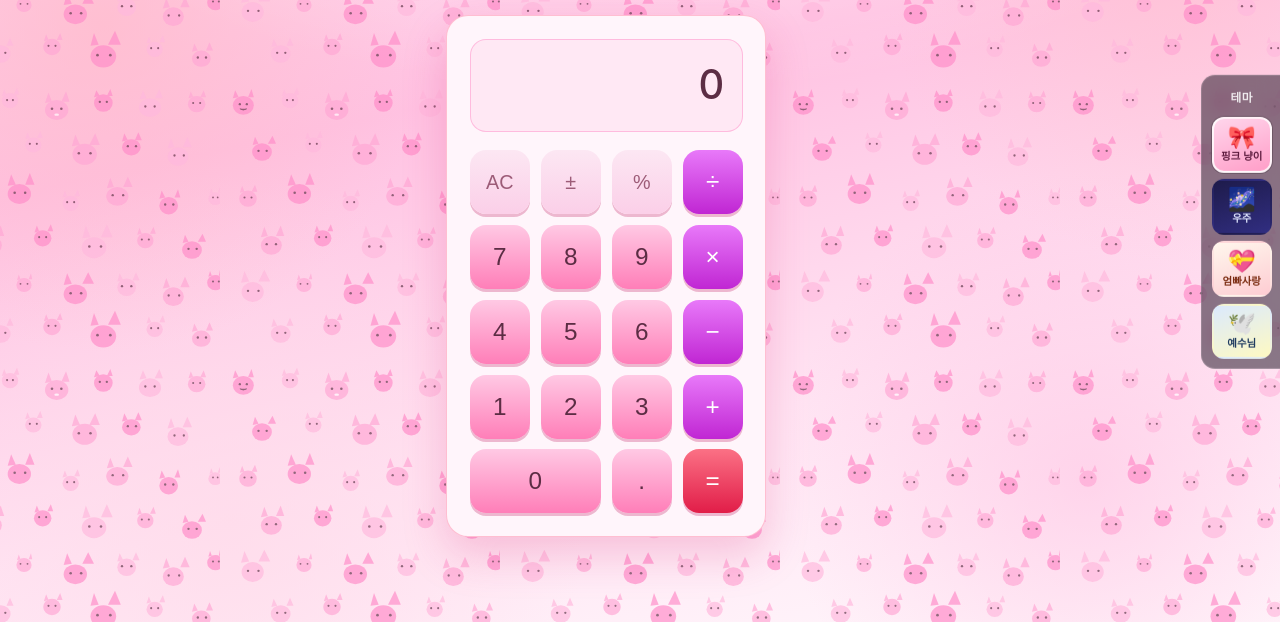
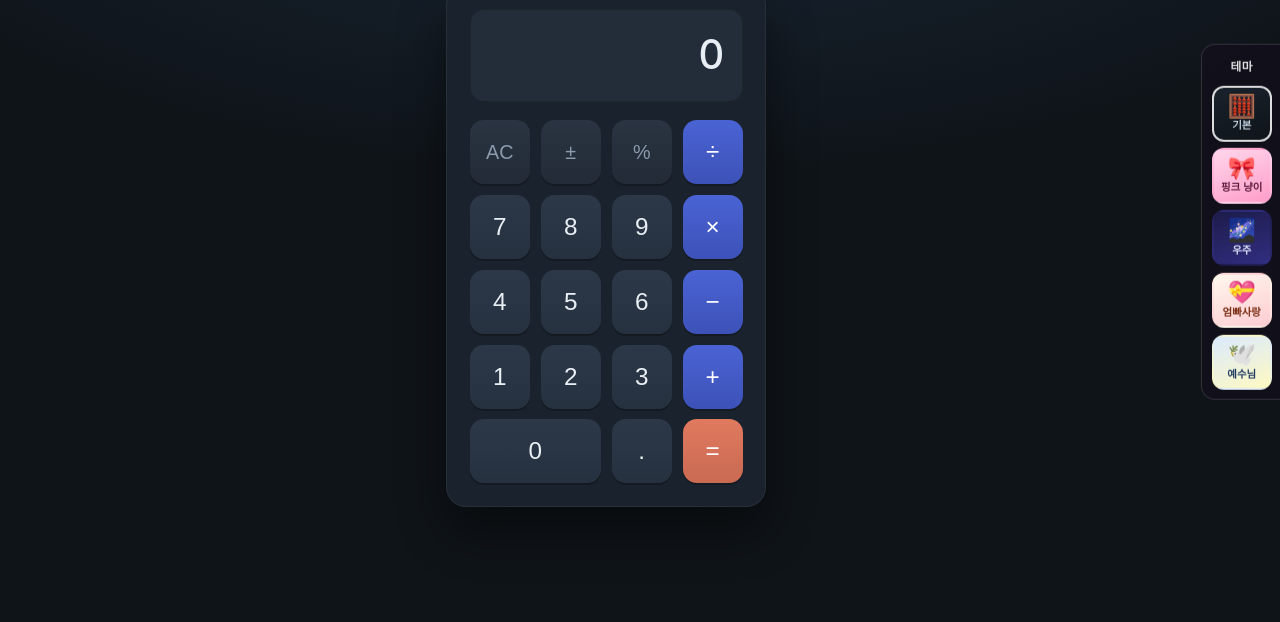
Before and after one commit to SerenePark/calculator, a website: page index.html in a window 1280 px wide. Shown: the part 178-800 px from the top of the page. Drawn offline with Linux system fonts and the light colour scheme.

Commit message:
Add files via upload

```diff
--- a/index.html
+++ b/index.html
@@ -1,5 +1,5 @@
 <!DOCTYPE html>
-<html lang="ko" data-theme="pink-cat">
+<html lang="ko" data-theme="minimal">
 <head>
   <meta charset="UTF-8">
   <meta name="viewport" content="width=device-width, initial-scale=1.0">
@@ -11,7 +11,7 @@
 <body>
   <main class="app">
     <h1 class="app-title">계산기</h1>
-    <p id="ent-status" class="ent-status" aria-live="polite"></p>
+    <p id="ent-status" class="ent-status" aria-live="polite" hidden></p>
     <div class="calculator" role="application" aria-label="계산기">
       <div class="display" aria-live="polite">
         <span class="display-value" id="display">0</span>
@@ -61,7 +61,7 @@
         <div class="pricing-actions">
           <button type="button" class="checkout-modal__pay checkout-modal__pay--secondary pricing-modal__btn pricing-modal__btn--pack" id="btn-buy-pack">
             <span class="pricing-modal__btn-shine" aria-hidden="true"></span>
-            <span class="pricing-modal__btn-label">5회 이용권 · ₩5,000</span>
+            <span class="pricing-modal__btn-label">10회 이용권 · ₩5,000</span>
           </button>
           <button type="button" class="checkout-modal__pay pricing-modal__btn pricing-modal__btn--sub" id="btn-buy-sub">
             <span class="pricing-modal__btn-shine" aria-hidden="true"></span>
@@ -78,7 +78,11 @@
 
   <aside class="theme-dock" aria-label="계산기 테마 선택">
     <p class="theme-dock__label">테마</p>
-    <button type="button" class="theme-chip theme-chip--pink theme-chip--active" data-theme-id="pink-cat" aria-pressed="true" title="핑크 냥이 (기본)">
+    <button type="button" class="theme-chip theme-chip--minimal theme-chip--active" data-theme-id="minimal" aria-pressed="true" title="기본 (배경 없음)">
+      <span class="theme-chip__emoji" aria-hidden="true">🧮</span>
+      <span>기본</span>
+    </button>
+    <button type="button" class="theme-chip theme-chip--pink" data-theme-id="pink-cat" aria-pressed="false" title="핑크 냥이">
       <span class="theme-chip__emoji" aria-hidden="true">🎀</span>
       <span>핑크 냥이</span>
     </button>
--- a/netlify/functions/verify-session.js
+++ b/netlify/functions/verify-session.js
@@ -86,7 +86,7 @@ exports.handler = async (event) => {
       return {
         statusCode: 200,
         headers: { "Content-Type": "application/json" },
-        body: JSON.stringify({ ok: true, type: "pack", creditsToAdd: 5 }),
+        body: JSON.stringify({ ok: true, type: "pack", creditsToAdd: 10 }),
       };
     }
 
--- a/script.js
+++ b/script.js
@@ -2,8 +2,8 @@
   const LS_CREDITS = "calc_ent_credits";
   const LS_SUB_UNTIL = "calc_ent_sub_until";
   const LS_THEME = "calc_theme";
-  const DEFAULT_THEME = "pink-cat";
-  const THEME_IDS = ["pink-cat", "space", "parents", "jesus"];
+  const DEFAULT_THEME = "minimal";
+  const THEME_IDS = ["minimal", "pink-cat", "space", "parents", "jesus"];
 
   const display = document.getElementById("display");
   const keys = document.getElementById("keys");
@@ -83,6 +83,12 @@
 
   function updateEntitlementStatus() {
     if (!entStatus) return;
+    if (!hasUnlimited() && getCredits() <= 0) {
+      entStatus.textContent = "";
+      entStatus.hidden = true;
+      return;
+    }
+    entStatus.hidden = false;
     if (hasUnlimited()) {
       const d = new Date(getSubUntil());
       entStatus.textContent =
@@ -91,10 +97,7 @@
         ")";
     } else {
       const c = getCredits();
-      entStatus.textContent =
-        c > 0
-          ? "남은 횟수: " + c + "회 (= 결과를 볼 때마다 1회 차감)"
-          : "이용권 없음 · = 를 누르면 구매 화면이 열립니다";
+      entStatus.textContent = "남은 횟수: " + c + "회 (= 결과를 볼 때마다 1회 차감)";
     }
   }
 
--- a/stripe-config.js
+++ b/stripe-config.js
@@ -5,7 +5,7 @@
 window.STRIPE_PUBLISHABLE_KEY =
   "pk_test_51Ol2aSFvdwbjRSVAPjjCHPr7lcfwkcnLOIb6u2c59QD5g0TGO47NcjgtSuS1BMLtxveopp1lrvarTZdyOcz8raaY000l2kYQRE";
 
-/** 5,000원 일회성 → 계산 결과(=) 5회 */
+/** 5,000원 일회성 → 계산 결과(=) 10회 */
 window.STRIPE_PRICE_PACK_5 = "price_1TVxEXFvdwbjRSVAwdGPdqgk";
 
 /** 50,000원 월 구독 → 무제한 */
--- a/style.css
+++ b/style.css
@@ -4,56 +4,51 @@
   box-sizing: border-box;
 }
 
-/* 기본 = 핑크 냥 테마 변수 (themes.css에서 테마별로 덮어씀) */
+/* 기본 = 미니멀 테마 (data-theme="minimal" 또는 themes.css 없을 때). 다른 테마는 themes.css */
 :root {
-  --body-fallback: #ffb8d9;
-  --body-bg:
-    radial-gradient(ellipse 100% 80% at 50% -10%, rgba(255, 255, 255, 0.65) 0%, transparent 55%),
-    radial-gradient(circle at 8% 25%, rgba(255, 182, 193, 0.55) 0%, transparent 25%),
-    radial-gradient(circle at 92% 18%, rgba(255, 192, 203, 0.5) 0%, transparent 22%),
-    radial-gradient(circle at 18% 88%, rgba(255, 218, 233, 0.7) 0%, transparent 28%),
-    radial-gradient(circle at 85% 82%, rgba(255, 182, 220, 0.45) 0%, transparent 24%),
-    linear-gradient(168deg, #ffd6ec 0%, #ffc2e2 35%, #ffe4f3 70%, #fff8fc 100%);
-  --bg: #ffd6e8;
-  --surface: #fff5fb;
-  --surface-raised: #ffe8f4;
-  --text: #5c2d44;
-  --text-muted: #9d5c78;
-  --accent: #ff4fa3;
-  --accent-dim: #db2777;
-  --op: #c026d3;
-  --op-hover: #d946ef;
-  --eq: #fb7185;
-  --eq-hover: #f43f5e;
-  --radius: 16px;
-  --shadow: 0 18px 44px rgba(219, 39, 119, 0.22);
-  --display-border: 1px solid rgba(255, 105, 180, 0.35);
-  --calculator-border: 1px solid rgba(255, 182, 203, 0.85);
-  --ent-bg: rgba(255, 255, 255, 0.55);
-  --ent-border: 1px solid rgba(255, 105, 180, 0.38);
-  --key-num-a: #ffc9e4;
-  --key-num-b: #ff7eb8;
-  --key-num-ha: #ffd6ec;
-  --key-num-hb: #ff6ba8;
-  --key-fn-a: #fce7f3;
-  --key-fn-b: #fbcfe8;
-  --key-fn-c: #9d5c78;
-  --key-fn-d: #7c3d56;
-  --key-fn-ha: #fff1f8;
-  --key-fn-hb: #fbcfe8;
-  --key-op-a: #e879f9;
-  --key-op-b: #c026d3;
-  --key-op-ha: #f0abfc;
-  --key-op-hb: #d946ef;
-  --key-eq-a: #fb7185;
-  --key-eq-b: #e11d48;
-  --key-eq-ha: #fda4af;
-  --key-eq-hb: #f43f5e;
-  --key-text: #5c2d44;
+  --body-fallback: #0f1419;
+  --body-bg: radial-gradient(120% 80% at 50% 0%, #1a2838 0%, #0f1419 55%);
+  --bg: #0f1419;
+  --surface: #1a222d;
+  --surface-raised: #232d3a;
+  --text: #e8eef4;
+  --text-muted: #8b9aad;
+  --accent: #3dd6c3;
+  --accent-dim: #2a9d8f;
+  --op: #5b7cfa;
+  --op-hover: #6d8bff;
+  --eq: #e07a5f;
+  --eq-hover: #e8907a;
+  --radius: 14px;
+  --shadow: 0 24px 48px rgba(0, 0, 0, 0.45);
+  --display-border: 1px solid rgba(0, 0, 0, 0.2);
+  --calculator-border: 1px solid rgba(255, 255, 255, 0.06);
+  --ent-bg: rgba(255, 255, 255, 0.04);
+  --ent-border: 1px solid rgba(255, 255, 255, 0.06);
+  --key-num-a: #2c3848;
+  --key-num-b: #263140;
+  --key-num-ha: #354555;
+  --key-num-hb: #2d3a4a;
+  --key-fn-a: #2a3442;
+  --key-fn-b: #222b36;
+  --key-fn-c: #8b9aad;
+  --key-fn-d: #e8eef4;
+  --key-fn-ha: #323e4e;
+  --key-fn-hb: #2a3442;
+  --key-op-a: #4a63d4;
+  --key-op-b: #3d52b8;
+  --key-op-ha: #6d8bff;
+  --key-op-hb: #4a63d4;
+  --key-eq-a: #e07a5f;
+  --key-eq-b: #c96a52;
+  --key-eq-ha: #e8907a;
+  --key-eq-hb: #e07a5f;
+  --key-text: #e8eef4;
   --key-fn-color: var(--key-fn-c);
-  --key-fn-hover-color: #5c2d44;
-  --key-shadow: 0 3px 0 rgba(190, 24, 93, 0.28);
+  --key-fn-hover-color: #e8eef4;
+  --key-shadow: 0 2px 0 rgba(0, 0, 0, 0.25);
 }
+
 
 html {
   font-size: clamp(15px, 2.5vw, 18px);
--- a/themes.css
+++ b/themes.css
@@ -1,4 +1,4 @@
-/* 테마: html[data-theme] 로 변수 덮어씀 (:root 의 핑크 기본은 pink-cat 과 동일 계열) */
+/* 테마: html[data-theme] 로 변수 덮어씀. 기본 팔레트는 style.css :root(미니멀) */
 
 .theme-dock {
   position: fixed;
@@ -91,6 +91,11 @@
 .theme-chip--jesus {
   background: linear-gradient(160deg, #dbeafe, #fef9c3);
   color: #1e3a5f;
+}
+
+.theme-chip--minimal {
+  background: linear-gradient(160deg, #1a222d, #0f1419);
+  color: #c5d4e3;
 }
 
 @media (max-width: 520px) {
@@ -269,6 +274,57 @@ html[data-theme="jesus"] {
   --key-shadow: 0 2px 0 rgba(12, 74, 110, 0.15);
 }
 
+/* --- 핑크 냥이 --- */
+html[data-theme="pink-cat"] {
+  --body-fallback: #ffb8d9;
+  --body-bg:
+    radial-gradient(ellipse 100% 80% at 50% -10%, rgba(255, 255, 255, 0.65) 0%, transparent 55%),
+    radial-gradient(circle at 8% 25%, rgba(255, 182, 193, 0.55) 0%, transparent 25%),
+    radial-gradient(circle at 92% 18%, rgba(255, 192, 203, 0.5) 0%, transparent 22%),
+    radial-gradient(circle at 18% 88%, rgba(255, 218, 233, 0.7) 0%, transparent 28%),
+    radial-gradient(circle at 85% 82%, rgba(255, 182, 220, 0.45) 0%, transparent 24%),
+    linear-gradient(168deg, #ffd6ec 0%, #ffc2e2 35%, #ffe4f3 70%, #fff8fc 100%);
+  --bg: #ffd6e8;
+  --surface: #fff5fb;
+  --surface-raised: #ffe8f4;
+  --text: #5c2d44;
+  --text-muted: #9d5c78;
+  --accent: #ff4fa3;
+  --accent-dim: #db2777;
+  --op: #c026d3;
+  --op-hover: #d946ef;
+  --eq: #fb7185;
+  --eq-hover: #f43f5e;
+  --radius: 16px;
+  --shadow: 0 18px 44px rgba(219, 39, 119, 0.22);
+  --display-border: 1px solid rgba(255, 105, 180, 0.35);
+  --calculator-border: 1px solid rgba(255, 182, 203, 0.85);
+  --ent-bg: rgba(255, 255, 255, 0.55);
+  --ent-border: 1px solid rgba(255, 105, 180, 0.38);
+  --key-num-a: #ffc9e4;
+  --key-num-b: #ff7eb8;
+  --key-num-ha: #ffd6ec;
+  --key-num-hb: #ff6ba8;
+  --key-fn-a: #fce7f3;
+  --key-fn-b: #fbcfe8;
+  --key-fn-c: #9d5c78;
+  --key-fn-d: #7c3d56;
+  --key-fn-ha: #fff1f8;
+  --key-fn-hb: #fbcfe8;
+  --key-op-a: #e879f9;
+  --key-op-b: #c026d3;
+  --key-op-ha: #f0abfc;
+  --key-op-hb: #d946ef;
+  --key-eq-a: #fb7185;
+  --key-eq-b: #e11d48;
+  --key-eq-ha: #fda4af;
+  --key-eq-hb: #f43f5e;
+  --key-text: #5c2d44;
+  --key-fn-color: var(--key-fn-c);
+  --key-fn-hover-color: #5c2d44;
+  --key-shadow: 0 3px 0 rgba(190, 24, 93, 0.28);
+}
+
 /* 배경 그림은 전부 오리지널 SVG. .theme-dock 은 제외 — position:fixed 유지 (뷰포트 오른쪽 끝) */
 html[data-theme="pink-cat"] body > *:not(.theme-dock),
 html[data-theme="parents"] body > *:not(.theme-dock),
```
Also changed, not shown: success.html (+3 -3 lines).
